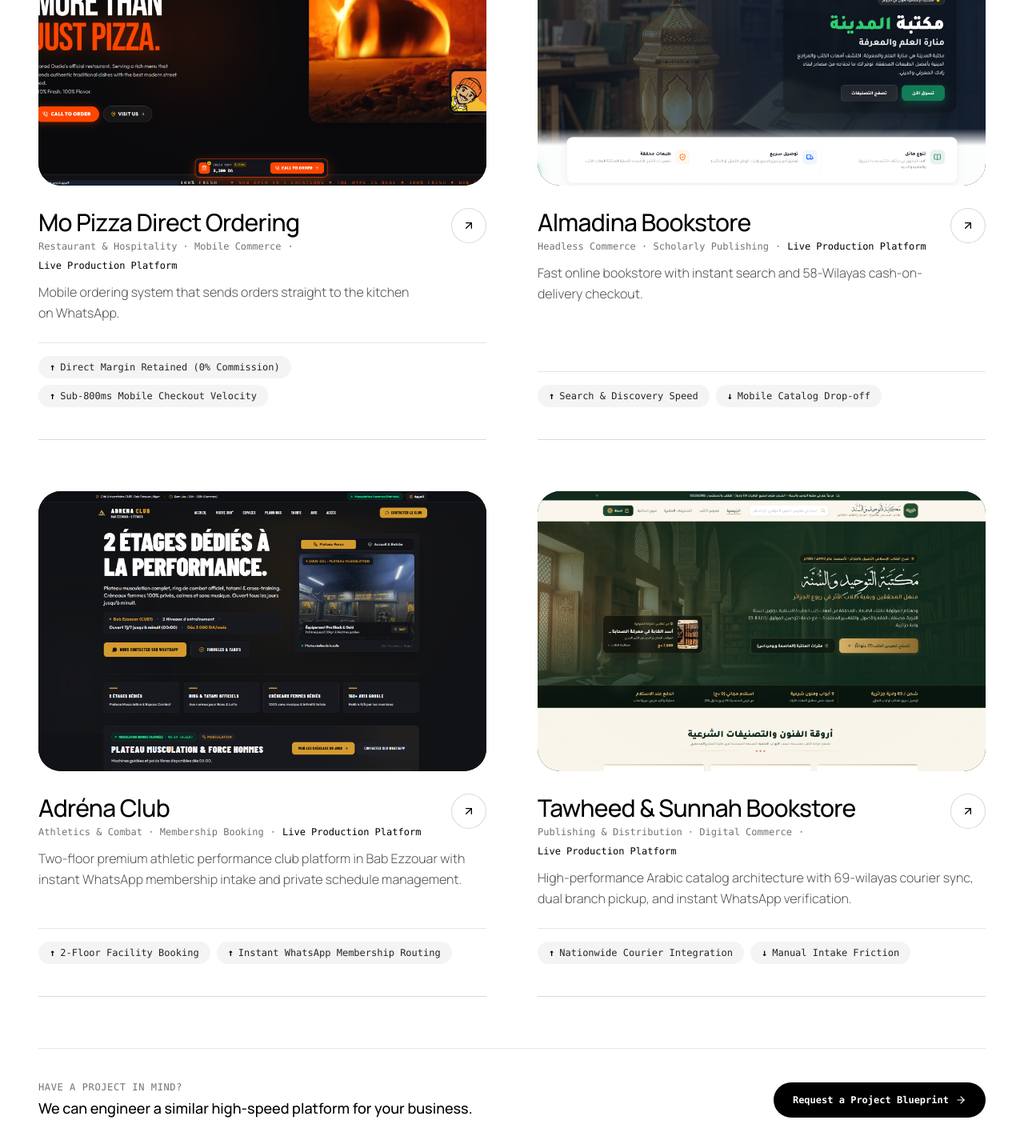
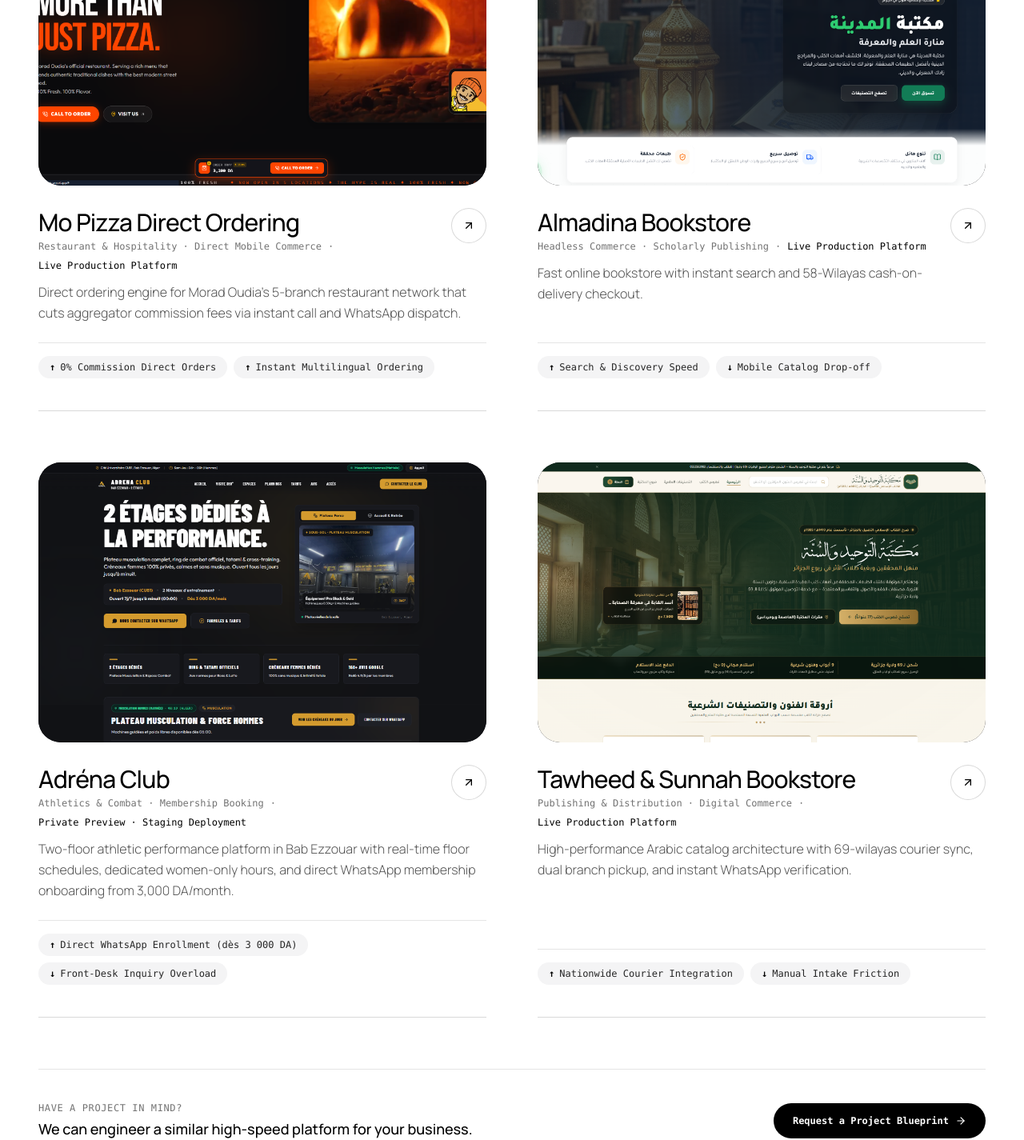
Before and after one commit to hichemdjouadi/Fleevo.agency, a Next.js app: page / in a window 1280 px wide. Shown: the part 3979-5404 px from the top of the page at 80% size. Built offline with nearby package versions, Linux system fonts and the light colour scheme.

Commit message:
feat(work): integrate real Mo Pizza and Adrena Club production screenshots and specs

```diff
--- a/src/app/(marketing)/work/page.tsx
+++ b/src/app/(marketing)/work/page.tsx
@@ -32,11 +32,11 @@
 const PROJECTS: Project[] = [
   {
     title: "Mo Pizza Direct Ordering",
-    category: "Mobile Commerce & Automated Dispatch Architecture",
+    category: "Direct Commerce & Multilingual Intake Architecture",
     filterCategory: "commerce",
-    client: "Mo Pizza Restaurants",
+    client: "Mo Pizza Restaurants (Morad Oudia)",
     image: "/project-mopizza.png",
-    link: "https://mopizzarestaurants.vercel.app",
+    link: "https://mopizzarestaurants.vercel.app/",
     systemType: "Direct Intake & Mobile Commerce Engine",
     isLive: true,
     statusBadge: "Live Production Platform",
@@ -44,14 +44,14 @@
       {
         direction: "up",
         type: "Commercial Result",
-        headline: "Direct Margin Retained (0% Commission)",
-        detail: "Zero marketplace fees and direct WhatsApp tickets."
+        headline: "0% Commission Direct Margin Retained",
+        detail: "Bypasses 15–30% food aggregator fees with direct WhatsApp and phone dispatch straight to branch kitchens."
       },
       {
         direction: "up",
         type: "Problem Solved",
-        headline: "Sub-800ms Mobile Checkout Velocity",
-        detail: "Instant mobile ordering without any app downloads."
+        headline: "Instant Multilingual Ordering Without App Friction",
+        detail: "Interactive 6-item order tray supporting English, Arabic, and French across 5 locations with zero app downloads."
       }
     ],
   },
@@ -89,19 +89,19 @@
     link: "https://adrenaclub.vercel.app/",
     systemType: "2-Floor Athletic Facility & WhatsApp Intake",
     isLive: true,
-    statusBadge: "Live Production Platform",
+    statusBadge: "Private Preview · Staging Deployment",
     benefits: [
       {
         direction: "up",
         type: "Commercial Result",
-        headline: "2-Floor Facility Booking",
-        detail: "Instant schedule and membership reservations direct via WhatsApp."
+        headline: "Direct WhatsApp Membership Enrollment",
+        detail: "Qualified membership signups direct to WhatsApp with pre-selected tiers starting from 3,000 DA/month."
       },
       {
-        direction: "up",
+        direction: "down",
         type: "Problem Solved",
-        headline: "Instant Front-Desk Routing",
-        detail: "Direct WhatsApp qualification filters casual inquiries from staff."
+        headline: "Front-Desk Inquiry Overload",
+        detail: "Live floor schedules and private soundproof women's hours answer common questions before reaching staff."
       }
     ],
   },
@@ -138,7 +138,7 @@
   const filteredProjects = PROJECTS.filter((proj) => {
     if (filter === "commerce") return proj.filterCategory === "commerce";
     if (filter === "webapp") return proj.filterCategory === "webapp";
-    if (filter === "preview") return !proj.isLive;
+    if (filter === "preview") return !proj.isLive || proj.statusBadge.includes("Preview") || proj.statusBadge.includes("Staging");
     return true;
   });
 
--- a/src/components/FeaturedWork.tsx
+++ b/src/components/FeaturedWork.tsx
@@ -24,16 +24,16 @@
 const PROJECTS: ProjectItem[] = [
   {
     title: "Mo Pizza Direct Ordering",
-    niche: "Restaurant & Hospitality · Mobile Commerce",
-    deployment: "Direct Mobile Commerce & Bot Intake",
-    summary: "Mobile ordering system that sends orders straight to the kitchen on WhatsApp.",
+    niche: "Restaurant & Hospitality · Direct Mobile Commerce",
+    deployment: "Direct Mobile Commerce & Multilingual Intake",
+    summary: "Direct ordering engine for Morad Oudia's 5-branch restaurant network that cuts aggregator commission fees via instant call and WhatsApp dispatch.",
     statusBadge: "Live Production Platform",
     benefits: [
-      { direction: "up", label: "Direct Margin Retained (0% Commission)" },
-      { direction: "up", label: "Sub-800ms Mobile Checkout Velocity" }
+      { direction: "up", label: "0% Commission Direct Orders" },
+      { direction: "up", label: "Instant Multilingual Ordering" }
     ],
     image: "/project-mopizza.png",
-    link: "https://mopizzarestaurants.vercel.app",
+    link: "https://mopizzarestaurants.vercel.app/",
     hasImage: true,
   },
   {
@@ -54,11 +54,11 @@
     title: "Adréna Club",
     niche: "Athletics & Combat · Membership Booking",
     deployment: "2-Floor Facility Platform & WhatsApp Intake",
-    summary: "Two-floor premium athletic performance club platform in Bab Ezzouar with instant WhatsApp membership intake and private schedule management.",
-    statusBadge: "Live Production Platform",
+    summary: "Two-floor athletic performance platform in Bab Ezzouar with real-time floor schedules, dedicated women-only hours, and direct WhatsApp membership onboarding from 3,000 DA/month.",
+    statusBadge: "Private Preview · Staging Deployment",
     benefits: [
-      { direction: "up", label: "2-Floor Facility Booking" },
-      { direction: "up", label: "Instant WhatsApp Membership Routing" }
+      { direction: "up", label: "Direct WhatsApp Enrollment (dès 3 000 DA)" },
+      { direction: "down", label: "Front-Desk Inquiry Overload" }
     ],
     image: "/project-adrena.png",
     link: "https://adrenaclub.vercel.app/",
@@ -131,6 +131,7 @@
               fill
               sizes="(max-width: 768px) 100vw, 50vw"
               className="object-cover object-top"
+              unoptimized
             />
           ) : (
             project.renderVisual?.()
--- a/src/components/HeroVisual.tsx
+++ b/src/components/HeroVisual.tsx
@@ -34,9 +34,9 @@
     tabLabel: "Mo Pizza",
     shortLabel: "Mo Pizza",
     client: "Mo Pizza Restaurants",
-    category: "Mobile Commerce & Bot Intake",
+    category: "Direct Intake & Mobile Commerce Engine",
     url: "mopizzarestaurants.vercel.app",
-    liveUrl: "https://mopizzarestaurants.vercel.app",
+    liveUrl: "https://mopizzarestaurants.vercel.app/",
     isExternal: true,
     statusBadge: "Live Production Platform",
     statusDotColor: "bg-emerald-400",
@@ -57,14 +57,14 @@
     url: "adrenaclub.vercel.app",
     liveUrl: "https://adrenaclub.vercel.app/",
     isExternal: true,
-    statusBadge: "Live Production Platform",
-    statusDotColor: "bg-emerald-400",
-    ctaText: "Visit Live Deployment",
-    ctaTextDesktop: "Visit Live Deployment (Adréna Club)",
+    statusBadge: "Private Preview · Staging Deployment",
+    statusDotColor: "bg-amber-400",
+    ctaText: "Explore Staging Platform",
+    ctaTextDesktop: "Explore Staging Platform (Adréna Club)",
     image: "/adrena-mobile.png",
     benefits: [
-      { direction: "up", label: "2-Floor Facility & Schedule" },
-      { direction: "up", label: "Instant WhatsApp Intake Engine" }
+      { direction: "up", label: "Direct WhatsApp Enrollment (dès 3 000 DA)" },
+      { direction: "down", label: "Front-Desk Inquiry Overload" }
     ]
   },
   {
@@ -191,6 +191,7 @@
                     fill
                     sizes="(max-width: 640px) 340px, (max-width: 768px) 360px, 420px"
                     priority
+                    unoptimized
                     className="object-cover object-top"
                   />
                 )}
```
